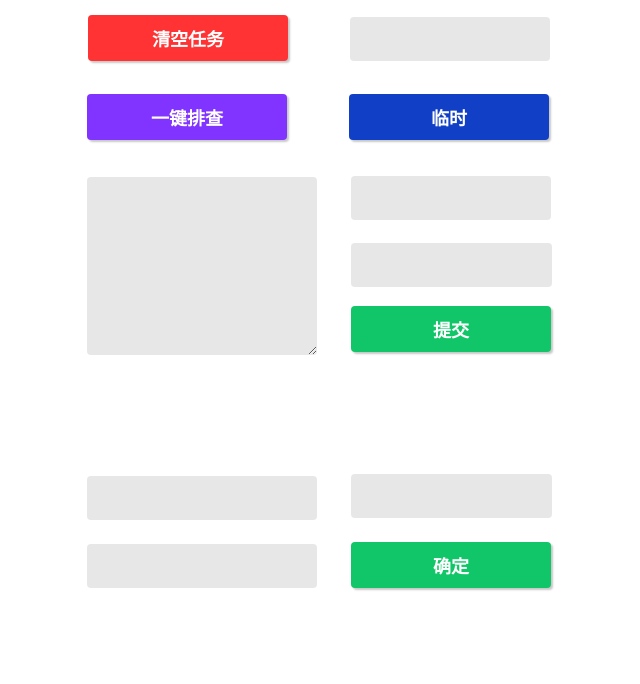
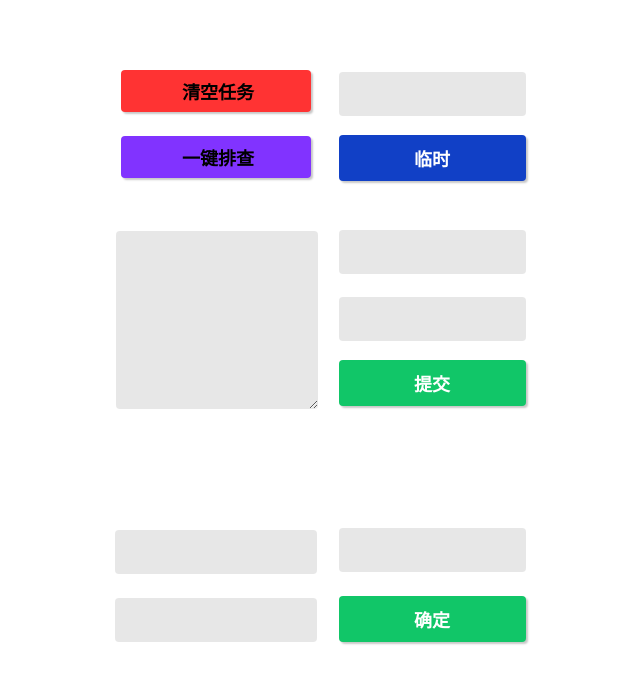
Before and after one commit to soulcar/work, a plain HTML site: page index.html in a window 1280 px wide. Shown: the whole page, without its empty margins (320-960 px from the left). Drawn offline with Linux system fonts and the light colour scheme.

Commit message:
Update index.html

```diff
--- a/index.html
+++ b/index.html
@@ -23,57 +23,51 @@ body {
     font-size: 18px;
     font-weight: bold;
     padding: 10px;
-    width: 200px;
+    width: 187px;
     transition: all 0.18s ease;
     cursor: pointer;
     margin: 5px;
-    left: 131px;
+    left: 112px;
     top: 181px;
     position: relative;
 }
 
 .btn2 {
-    font-family: inherit;
-    outline-style: none;
-    box-shadow: none;
-    border-color: transparent;
-    color: #FFFFFF;
-    display: inline-block;
+    background-color: rgba(211, 211, 211, 0.55);
+    color: #000;
+    border: 0px solid #000000;
+    width: 190px;
+    height: 42px;
+    outline: none;
+    font-weight: 700;
     border-radius: 4px;
-    border: none;
-    text-align: center;
+    margin-right: 40px;
+    position: relative;
+    top: 70px;
+    left: -84px;
+    padding-left: 10px;
+    margin-top: 0px;
+    margin-bottom: 0px;
     font-size: 18px;
-    font-weight: bold;
-    padding: 10px;
-    width: 200px;
-    transition: all 0.18s ease;
-    cursor: pointer;
-    margin: 5px;
-    left: 82px;
-    top: 10px;
-    position: relative;
 }
 
 .btn3 {
-    font-family: inherit;
-    outline-style: none;
-    box-shadow: none;
-    border-color: transparent;
-    color: #FFFFFF;
-    display: inline-block;
+    background-color: rgba(211, 211, 211, 0.55);
+    color: #000;
+    border: 0px solid #000000;
+    width: 190px;
+    height: 42px;
+    outline: none;
+    font-weight: 700;
     border-radius: 4px;
-    border: none;
-    text-align: center;
+    margin-right: 40px;
+    position: relative;
+    top: 94px;
+    left: -84px;
+    padding-left: 10px;
+    margin-top: 0px;
+    margin-bottom: 0px;
     font-size: 18px;
-    font-weight: bold;
-    padding: 10px;
-    width: 200px;
-    transition: all 0.18s ease;
-    cursor: pointer;
-    margin: 5px;
-    left: -133px;
-    top: 89px;
-    position: relative;
 }
 
 .btn4 {
@@ -89,13 +83,13 @@ body {
     font-size: 18px;
     font-weight: bold;
     padding: 10px;
-    width: 200px;
+    width: 187px;
     transition: all 0.18s ease;
     cursor: pointer;
     margin-left: 30px;
     top: 32px;
     position: relative;
-    left: 116px;
+    left: 97px;
 }
 
 .btn5 {
@@ -111,14 +105,13 @@ body {
     font-size: 18px;
     font-weight: bold;
     padding: 10px;
-    width: 200px;
+    width: 187px;
     transition: all 0.18s ease;
     cursor: pointer;
-    margin: 5px;
-    left: -85px;
-    top: 89px;
+    margin-left: 30px;
+    top: 51px;
     position: relative;
-    background: #1140c6;
+    left: 97px;
 }
 
 .btn-green {
@@ -165,7 +158,7 @@ body {
     background-color: rgba(211, 211, 211, 0.55);
     color: #000;
     border: 0px solid #000000;
-    width: 188px;
+    width: 175px;
     height: 42px;
     outline: none;
     font-weight: 700;
@@ -173,7 +166,7 @@ body {
     margin-right: 40px;
     position: relative;
     top: 0px;
-    left: 151px;
+    left: 132px;
     padding-left: 10px;
     margin-top: 0px;
     margin-bottom: 20px;
@@ -184,7 +177,7 @@ body {
     background-color: rgba(211, 211, 211, 0.55);
     color: #000;
     border: 0px solid #000000;
-    width: 189px;
+    width: 175px;
     height: 42px;
     outline: none;
     font-weight: 700;
@@ -192,7 +185,7 @@ body {
     margin-right: 40px;
     position: relative;
     top: 3px;
-    left: 151px;
+    left: 132px;
     padding-left: 10px;
     margin-top: 0px;
     margin-bottom: 0px;
@@ -203,7 +196,7 @@ body {
     background-color: rgba(211, 211, 211, 0.55);
     color: #000;
     border: 0px solid #000000;
-    width: 218px;
+    width: 190px;
     height: 174px;
     outline: none;
     font-weight: 700;
@@ -211,7 +204,7 @@ body {
     /* margin-right: 40px; */
     position: relative;
     top: -107px;
-    left: -118px;
+    left: -103px;
     padding-left: 10px;
     /* margin-top: 0px; */
     /* margin-bottom: 0px; */
@@ -222,7 +215,7 @@ body {
     background-color: rgba(211, 211, 211, 0.55);
     color: #000;
     border: 0px solid #000000;
-    width: 189px;
+    width: 175px;
     height: 42px;
     outline: none;
     font-weight: 700;
@@ -230,7 +223,7 @@ body {
     margin-right: 40px;
     position: relative;
     top: 8px;
-    left: 151px;
+    left: 132px;
     padding-left: 10px;
     margin-top: 0px;
     margin-bottom: 0px;
@@ -241,26 +234,26 @@ body {
     background-color: rgba(211, 211, 211, 0.55);
     color: #000;
     border: 0px solid #000000;
-    width: 188px;
+    width: 175px;
     height: 42px;
     outline: none;
     font-weight: 700;
     border-radius: 4px;
     margin-right: 40px;
     position: relative;
-    top: -39px;
-    left: 150px;
+    top: -58px;
+    left: 132px;
     padding-left: 10px;
     margin-top: 0px;
-    margin-bottom: 20px;
-    font-size: 16px;
+    margin-bottom: 0px;
+    font-size: 18px;
 }
 
 #c1 {
     background-color: rgba(211, 211, 211, 0.55);
     color: #000;
     border: 0px solid #000000;
-    width: 218px;
+    width: 190px;
     height: 42px;
     outline: none;
     font-weight: 700;
@@ -268,7 +261,7 @@ body {
     margin-right: 40px;
     position: relative;
     top: -80px;
-    left: -98px;
+    left: -84px;
     padding-left: 10px;
     margin-top: 0px;
     margin-bottom: 0px;
@@ -279,7 +272,7 @@ body {
     background-color: rgba(211, 211, 211, 0.55);
     color: #000;
     border: 0px solid #000000;
-    width: 218px;
+    width: 190px;
     height: 42px;
     outline: none;
     font-weight: 700;
@@ -287,7 +280,7 @@ body {
     margin-right: 40px;
     position: relative;
     top: -56px;
-    left: -98px;
+    left: -84px;
     padding-left: 10px;
     margin-top: 0px;
     margin-bottom: 0px;
@@ -332,11 +325,11 @@ body {
     <body">
         <span id="Info" class="Info"></span>
         <div >
-        <button id="delete" class="btn2 btn-red">清空任务</button>
-        <button id="check" class="btn3 btn-purple">一键排查</button>
-        <button id="temporary" class="btn5 btn-blue">临时</button>
+        <button id="delete" class="btn2 btn-red">清空任务</button><br>
+        <button id="check" class="btn3 btn-purple">一键排查</button><br>
+        <button id="temporary" class="btn5 btn-blue">临时</button><br>
+        <input type="password" id="code2">
         </div>
-        <input type="password" id="code2">
         <div>
         <button id="release" class="btn btn-green">提交</button><br>
         <input type="email" name="email" id="email"><br>
```
